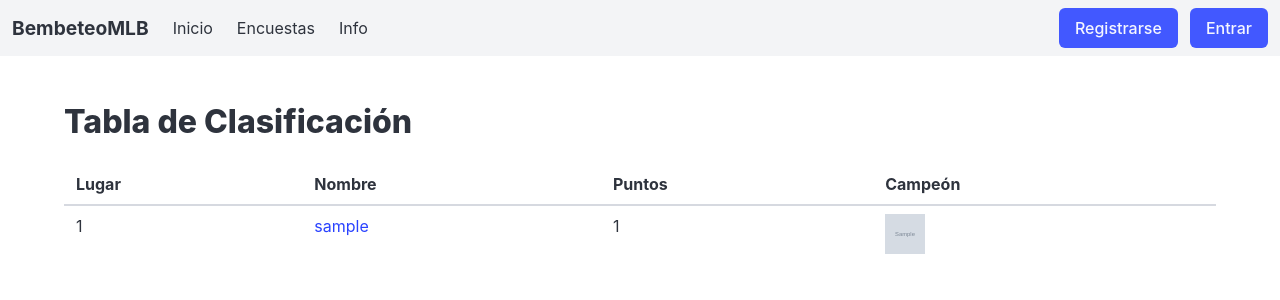
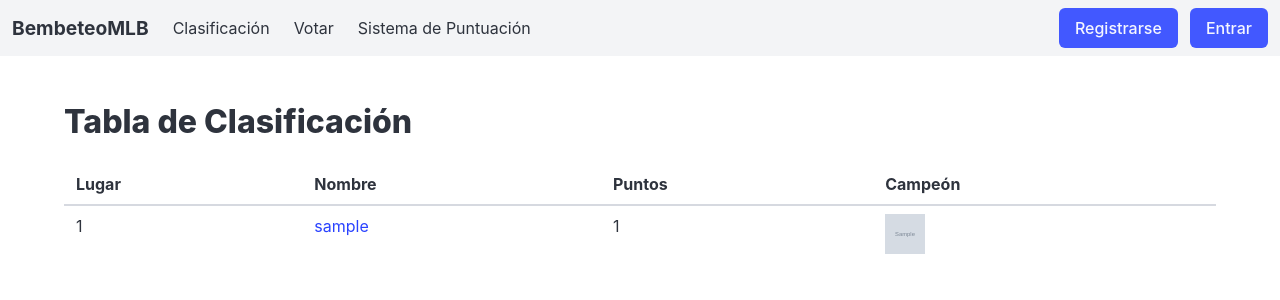
Before and after one commit to yoanbello/mlb_bembeteo, a Django app: page / in a window 1280 px wide. Shown: the top 300 px of the page. Run offline with Django 5.2, Linux system fonts and the light colour scheme; tables that the repository leaves empty hold one stand-in row (values such as "Sample post"); grey boxes marked "Sample" are stand-in pictures.

Commit message:
agregar favicon, ordenar encuestar

```diff
--- a/nba_vote_app/settings.py
+++ b/nba_vote_app/settings.py
@@ -97,7 +97,7 @@ DATABASES = {
     'HOST': getenv('PGHOST'),
     'PORT': getenv('PGPORT', 5432),
     'OPTIONS': {
-      'sslmode': 'require',
+      'sslmode': getenv('SSL', 'require'),
     },
   }
 }
@@ -138,6 +138,7 @@ USE_TZ = True
 # https://docs.djangoproject.com/en/5.0/howto/static-files/
 
 STATIC_URL = 'static/'
+STATICFILES_DIRS = [os.path.join(BASE_DIR, 'static')]
 
 STATIC_ROOT = BASE_DIR / "staticfiles"
 STATICFILES_STORAGE = "whitenoise.storage.CompressedManifestStaticFilesStorage"
--- a/nba_vote_app/urls.py
+++ b/nba_vote_app/urls.py
@@ -17,10 +17,12 @@ Including another URLconf
 from django.contrib import admin
 from django.urls import path, include
 from polls.views import home
+from django.conf import settings
+from django.conf.urls.static import static
 
 
 urlpatterns = [
     path('', home, name='home'),
     path('admin/', admin.site.urls),
     path('polls/', include('polls.urls')),
-]
+] + static(settings.STATIC_URL, document_root=settings.STATIC_ROOT)
--- a/polls/templates/polls/base.html
+++ b/polls/templates/polls/base.html
@@ -1,10 +1,14 @@
+{% load static %}
+
 <!doctype html>
 <html lang="en">
 <head>
+    <link rel="shortcut icon" href="{% static 'polls/favicon.ico' %}" type="image/x-icon">
     <meta charset="UTF-8">
     <meta name="viewport" content="width=device-width, initial-scale=1">
     <link rel="stylesheet" href="https://cdn.jsdelivr.net/npm/bulma@1.0.0/css/bulma.min.css">
     <title>{% block title %}MLB Vote App{% endblock %}</title>
+
 </head>
 <body>
 
@@ -27,13 +31,13 @@
         <div id="navbarBasicExample" class="navbar-menu">
           <div class="navbar-start">
             <a class="navbar-item" href="{% url 'home' %}">
-              Inicio
+              Clasificación
             </a>
             <a class="navbar-item" href="{% url 'series_abiertas' %}">
-              Encuestas
+              Votar
             </a>
             <a class="navbar-item" href="{% url 'info' %}">
-              Info
+              Sistema de Puntuación
             </a>
           </div>
           <div class="navbar-end">
```
Also changed, not shown: polls/static/polls/favicon.ico (added).
